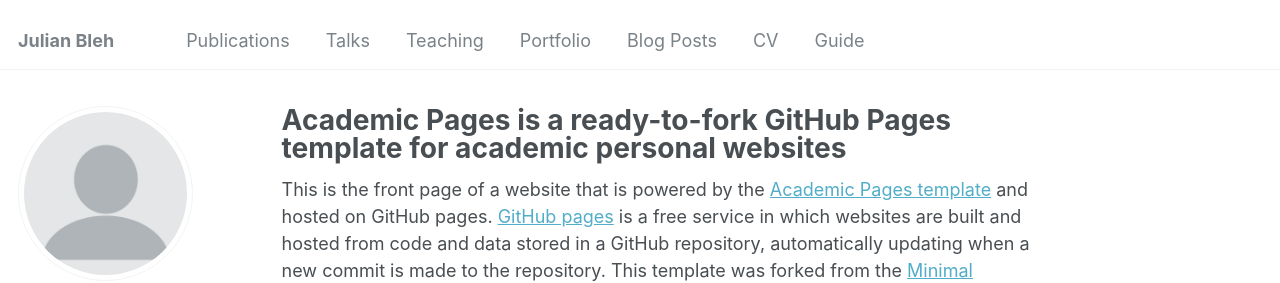
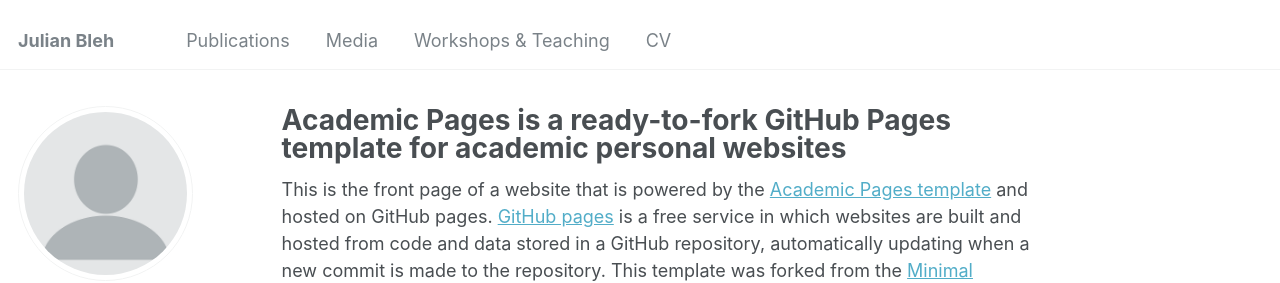
Before and after one commit to JulianBleh/JulianBleh1.github.io, a Jekyll site: the page built from _pages/about.md, in a window 1280 px wide. Shown: the top 283 px of the page. Built offline with Jekyll 4.4.1, drawn with Linux system fonts in a browser that asks for light colours; some web fonts are replaced.

Commit message:
Update navigation.yml

```diff
--- a/_data/navigation.yml
+++ b/_data/navigation.yml
@@ -8,20 +8,11 @@
   - title: "Publications"
     url: /publications/
 
-  - title: "Talks"
-    url: /talks/
+  - title: "Media"
+    url: /media/
 
-  - title: "Teaching"
-    url: /teaching/
-
-  - title: "Portfolio"
-    url: /portfolio/
-
-  - title: "Blog Posts"
-    url: /year-archive/
+  - title: "Workshops & Teaching"
+    url: /workshops_teaching/
 
   - title: "CV"
     url: /cv/
-
-  - title: "Guide"
-    url: /markdown/
```
